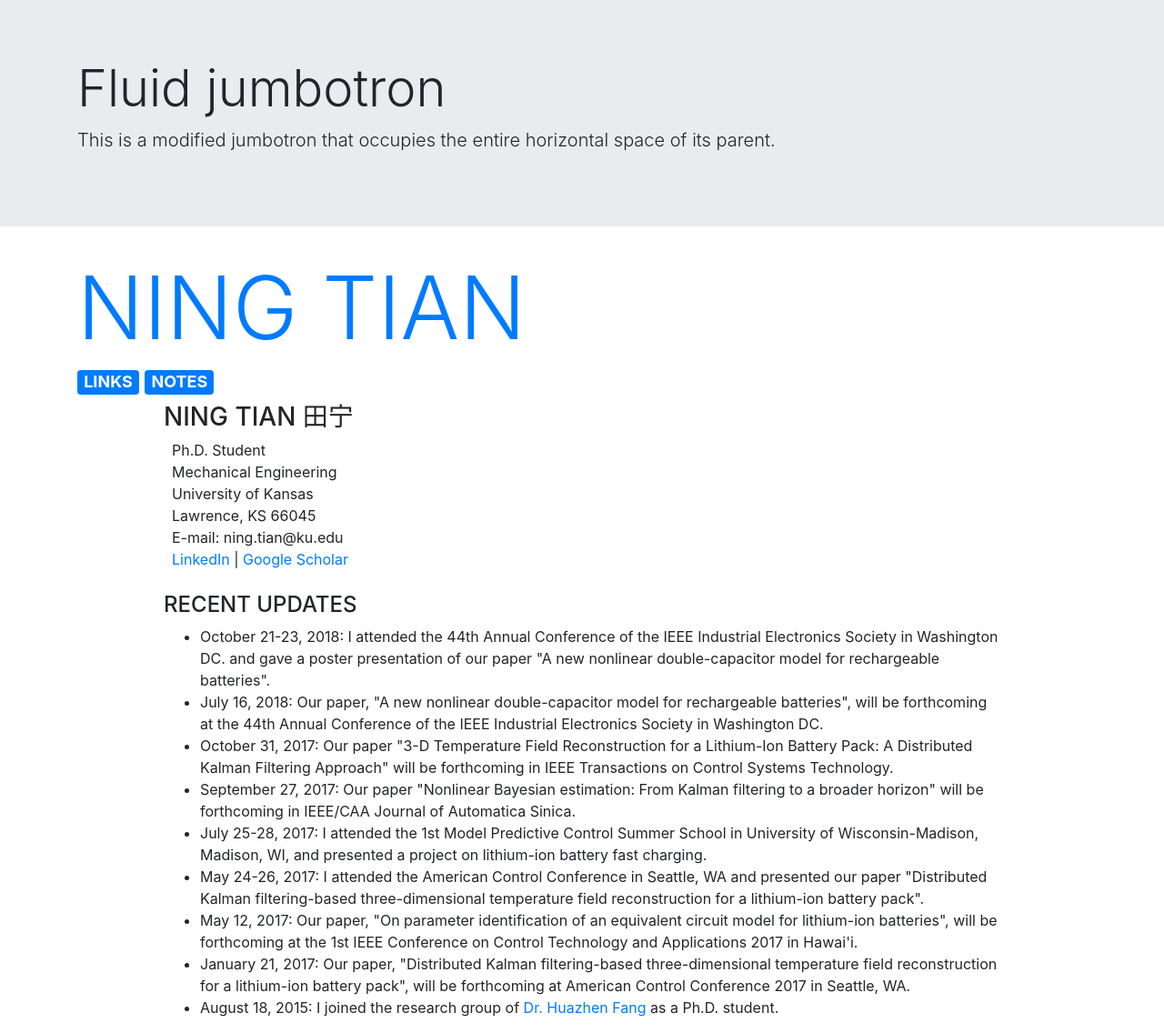
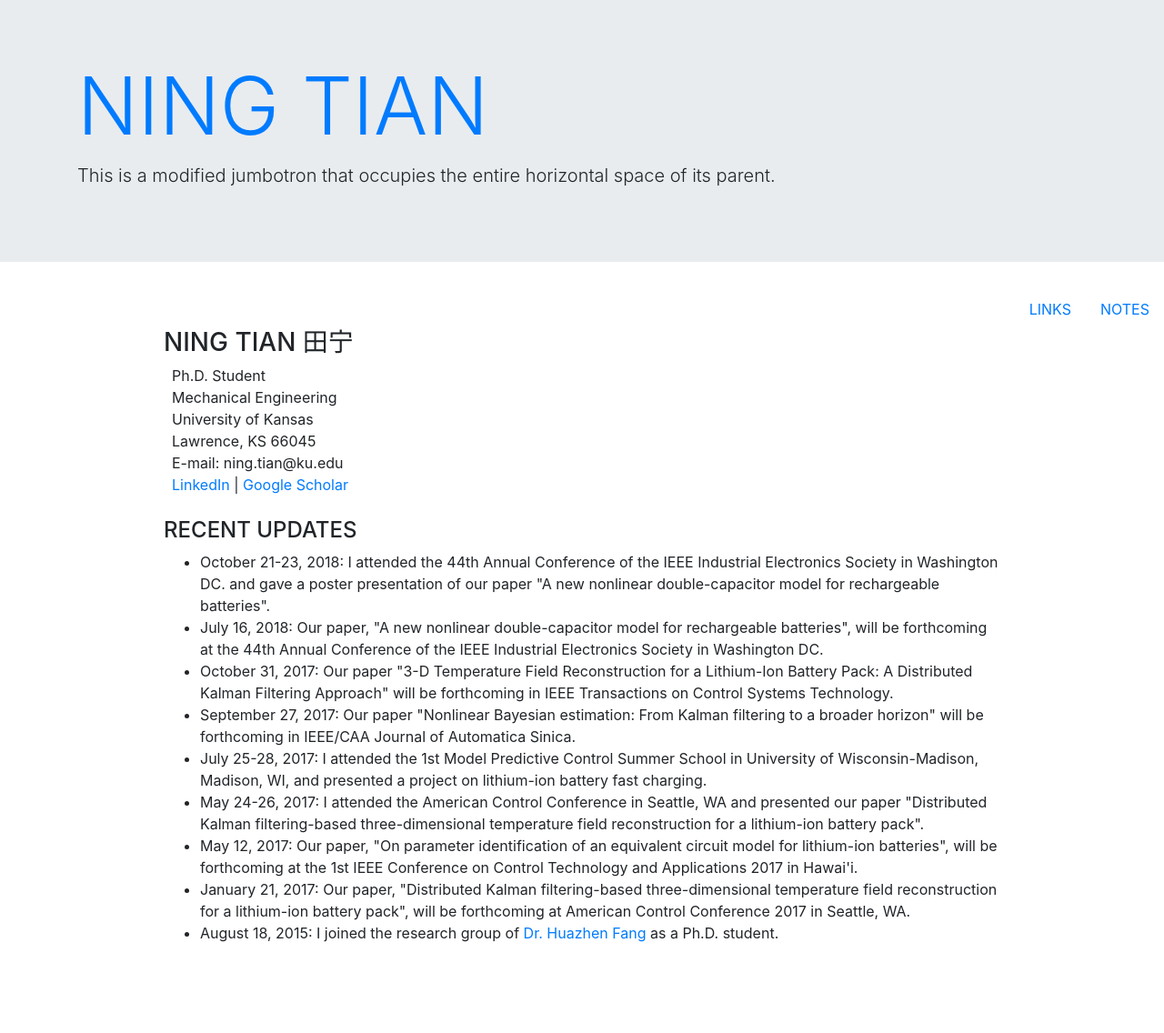
Before and after one commit to ningtian/ningtian.github.io, a Jekyll site: the page index.html, which Jekyll copies as it is, in a window 1280 px wide. Shown: the whole page at 91% size. Built offline with Jekyll 4.4.1, drawn with Linux system fonts in a browser that asks for light colours; after the commit the page ends 1054 px from its top, so only the background shows below that.

Commit message:
Update index.html

```diff
--- a/index.html
+++ b/index.html
@@ -15,19 +15,21 @@
 <body>
 <div class="jumbotron jumbotron-fluid">
   <div class="container">
-    <h1 class="display-4">Fluid jumbotron</h1>
+    <h1 class="display-2"><a href="/">NING TIAN</a></h1>
     <p class="lead">This is a modified jumbotron that occupies the entire horizontal space of its parent.</p>
   </div>
 </div>
 
-	<div class="container">
-	<h2 class="display-1"><a href="/">NING TIAN</a></h2>
-	<h4>
-		<a href="/links" class="badge badge-primary">LINKS</a>
-		<a href="/notes" class="badge badge-primary">NOTES</a>
-	</h4>
+<ul class="nav justify-content-end">
+  <li class="nav-item">
+    <a class="nav-link active" href="/links">LINKS</a>
+  </li>
+  <li class="nav-item">
+    <a class="nav-link active" href="/notes">NOTES</a>
+  </li>
+</ul>
 
-        </div>
+
 
 
 <div class="container">
```
